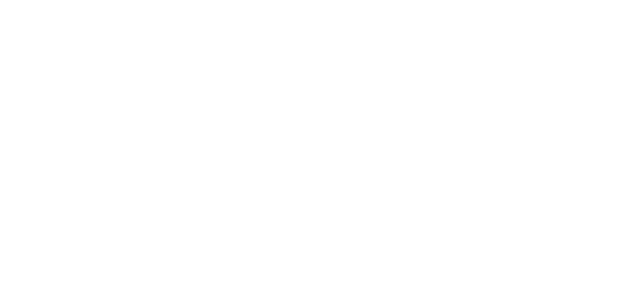
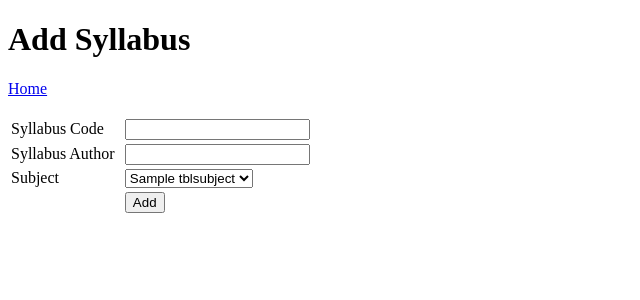
Before and after one commit to Gene-san/webdevproject, a PHP site: page /forms/addsyllabusform.php in a window 1280 px wide. Before the commit the part shown is empty. Shown: the top 300 px of the page, without its empty margins (0-640 px from the left). Run offline with PHP 8.4, Linux system fonts and the light colour scheme; tables that the repository leaves empty or names only in its code hold one stand-in row (values such as "Sample post").

Commit message:
add syllabus form

```diff
--- a/forms/addsyllabusform.php
+++ b/forms/addsyllabusform.php
@@ -0,0 +1,47 @@
+<!DOCTYPE html>
+<html lang="en">
+<head>
+    <meta charset="UTF-8">
+    <meta name="viewport" content="width=device-width, initial-scale=1.0">
+    <title>Add Syllabus</title>
+</head>
+<body>
+<h1>Add Syllabus</h1>
+<a href="../index.php">Home</a>
+<br><br>
+
+<form action="../functions/addsyllabus.php" method="post" name="form1">
+  <table width="25%">
+    <tr>
+      <td>Syllabus Code</td>
+      <td><input type="text" name="syllabus_code"></td>
+    </tr>
+    <tr>
+      <td>Syllabus Author</td>
+      <td><input type="text" name="syllabus_author"></td>
+    </tr>
+    <tr>
+      <td>Subject</td>
+      <td>
+        <select name="subject_id">
+          <?php
+            include_once("../dbConnection/mysqlconfig_connection.php");
+            $query = "SELECT * FROM tblsubjects";
+            $result = mysqli_query($dbc, $query);
+            while($res = mysqli_fetch_array($result)) {
+              echo "<option value=\"".$res['Subject_ID']."\">";
+              echo $res['Subject_Name'];
+              echo "</option>";
+            }
+          ?>
+        </select>
+      </td>
+    </tr>
+    <tr>
+      <td></td>
+      <td><input type="submit" name="Submit" value="Add"></td>
+    </tr>
+  </table>
+</form>
+</body>
+</html>
--- a/index.php
+++ b/index.php
@@ -12,6 +12,7 @@
 <body>
     <h1>My Subjects</h1>
     <a href="./forms/addform.php">Add Subject</a><br><br>
+    <a href="./forms/addsyllabusform.php">Add Syllabus</a><br><br>
     <table>
         <tr bgcolor='CCCCCC'>
             <td>ID</td>
@@ -29,7 +30,7 @@
             echo "<td>".$res['Subject_Code']."</td>";
             echo "<td>".$res['Subject_Name']."</td>";
             echo "<td>".$res['syllabus_id']."</td>";
-            echo "<td>".$res['syllabus_name']."</td>";
+            echo "<td>".$res['syllabus_code']."</td>";
             echo "<td>".$res['syllabus_author']."</td>";
             echo "<td>
             <a href=\"forms/editform.php?id=$res[Subject_ID]\">Edit</a> |
```
